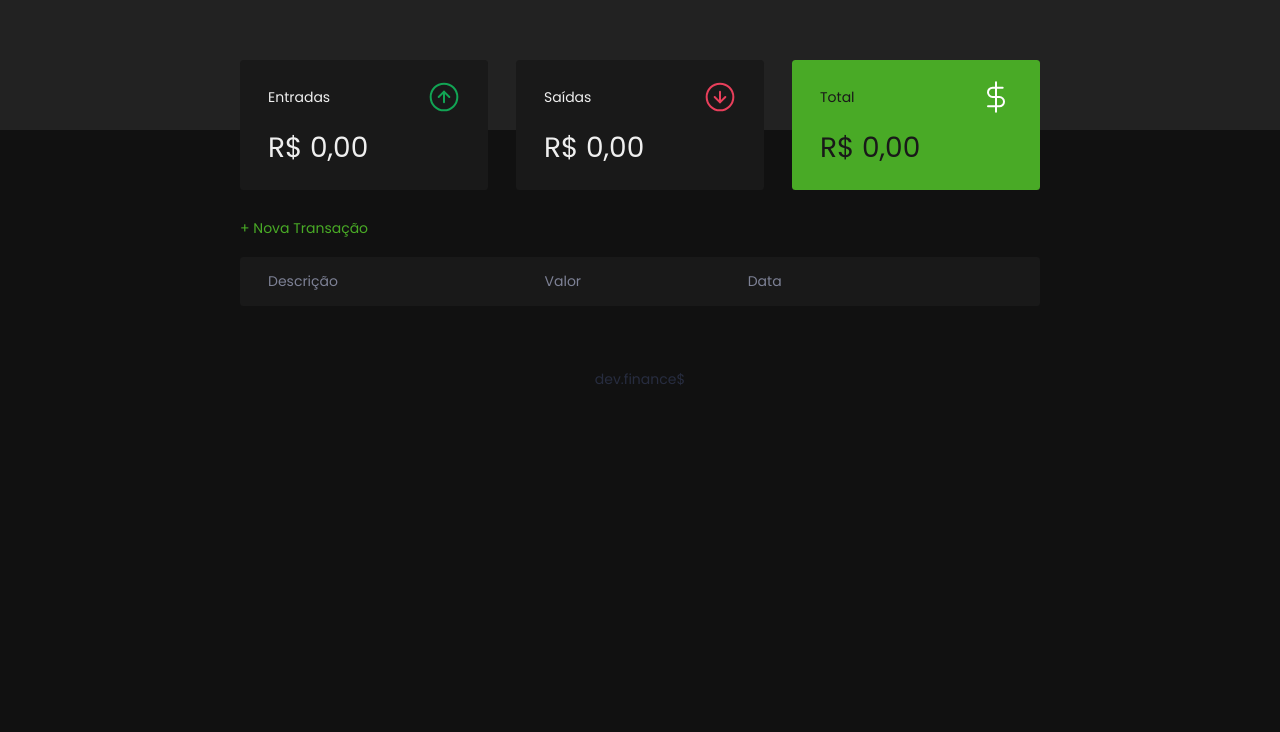
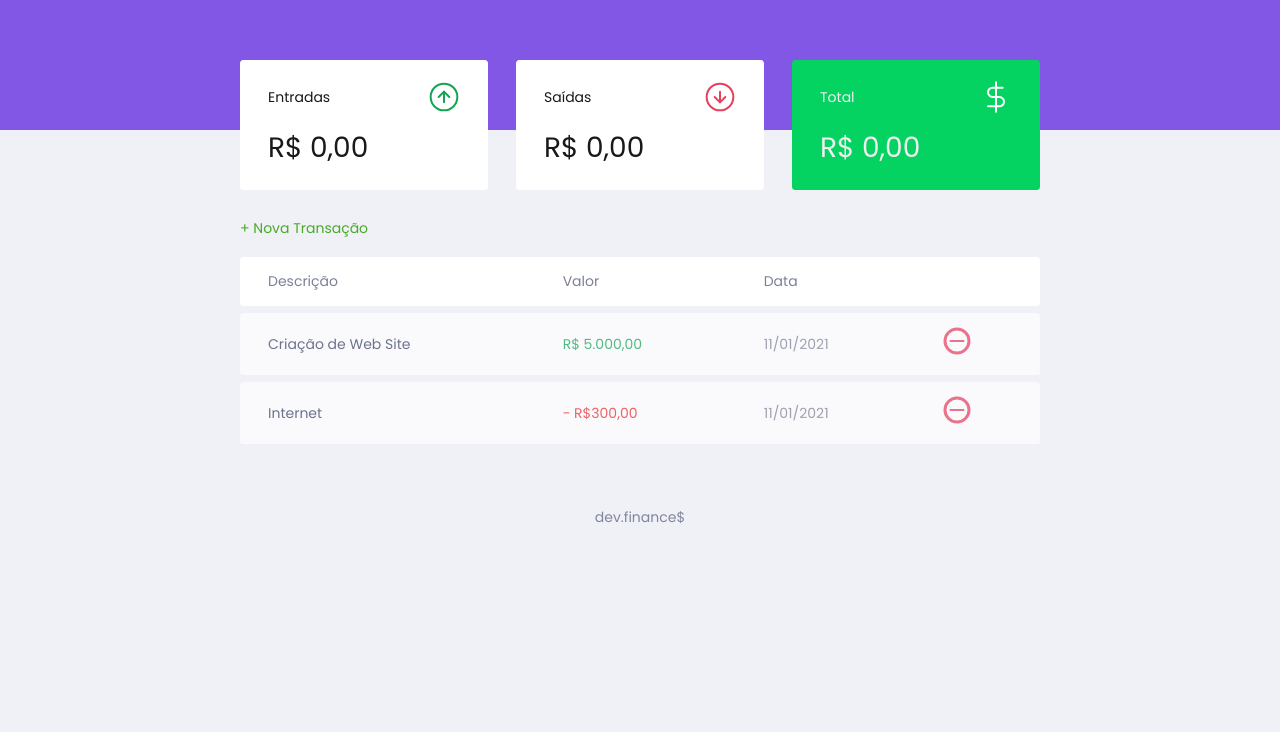
Before and after one commit to roger3g/dev-finaces, a website: page public/index.html in a window 1280 px wide. Shown: the part 68-800 px from the top of the page. Drawn offline with Linux system fonts and the light colour scheme.

Commit message:
change theme

```diff
--- a/public/index.html
+++ b/public/index.html
@@ -84,7 +84,20 @@
           </tr>
         </thead>
 
-        <tbody></tbody>
+        <tbody>
+          <tr>
+            <td class="descritpion">Criação de Web Site</td>
+            <td class="income">R$ 5.000,00</td>
+            <td class="date">11/01/2021</td>
+            <td><img src="../assets/minus.svg"></td>
+          </tr>
+          <tr>
+            <td class="descritpion">Internet</td>
+            <td class="expense">- R$300,00</td>
+            <td class="date">11/01/2021</td>
+            <td><img src="../assets/minus.svg"></td>
+          </tr>
+        </tbody>
       </table>
     </section>
   </main>
--- a/public/styles/scss/_base.scss
+++ b/public/styles/scss/_base.scss
@@ -16,7 +16,7 @@ html {
 }
 
 body {
-  background-color: #111;
+  background-color: #F0F0F7;
   font-family: 'Poppins', sans-serif;
 
   .container {
--- a/public/styles/scss/_card.scss
+++ b/public/styles/scss/_card.scss
@@ -2,8 +2,9 @@
   padding: 1.5rem 2rem;
   margin-bottom: 2rem;
   border-radius: 0.25rem;
-  background-color: #191919;
-  color: #efefef;
+  // background-color: #191919;
+  background-color: #FFF;
+  color: #191919;
 
   h3 {
     font-weight: normal;
@@ -19,7 +20,8 @@
   }
 
   &.total {
-    background-color: #49AA26;
-    color: #191919;
+    // background-color: #49AA26;
+    background-color: #04D361;
+    color: #efefef;
   }
 }
--- a/public/styles/scss/_form.scss
+++ b/public/styles/scss/_form.scss
@@ -3,6 +3,7 @@
 
   h2 {
     margin-top: 0;
+    color: #6A6180;
   }
 
   form input {
@@ -10,8 +11,8 @@
     border: none;
     border-radius: 0.2rem;
     padding: 0.8rem;
-    color: #F0F0F5;
-    background-color: #191919;
+    color: #6A6180;
+    background-color: #FFF;
   }
 
   .input-group {
@@ -19,7 +20,6 @@
 
     small {
       opacity: 0.4;
-      color: #efefef;
     }
 
     &.actions {
--- a/public/styles/scss/_header.scss
+++ b/public/styles/scss/_header.scss
@@ -1,6 +1,7 @@
 header {
   padding: 2rem 0 10rem;
-  background-color: #222;
+  // background-color: #222;
+  background-color: #8257E5;
   text-align: center;
 
   #logo {
--- a/public/styles/scss/_links-buttons.scss
+++ b/public/styles/scss/_links-buttons.scss
@@ -3,7 +3,7 @@ a {
   text-decoration: none;
 
   &:hover {
-    color: #3DD705;
+    color: #04D361;
   }
 }
 
--- a/public/styles/scss/_modal.scss
+++ b/public/styles/scss/_modal.scss
@@ -20,7 +20,7 @@
     width: 90%;
     max-width: 500px;
 
-    background-color: #111;
+    background-color: #F0F0F7;
     padding: 2.4rem;
     position: relative;
     z-index: 1;
--- a/public/styles/scss/_table.scss
+++ b/public/styles/scss/_table.scss
@@ -19,7 +19,7 @@
     }
 
     thead th {
-      background-color: #191919;
+      background-color: #FFF;
       font-weight: normal;
       padding: 1rem 2rem;
       text-align: left;
@@ -34,20 +34,20 @@
     }
 
     tbody td {
-      background-color: #191919;
+      background-color: #FFF;
       padding: 1rem 2rem;
     }
 
     td.descritpion {
-      color: #efefef;
+      color: #363f5f;
     }
 
     td.income {
-      color: #15bc61;
+      color: #12a454;
     }
 
     td.expense {
-      color: #f92c2c;
+      color: #e92929;
     }
 
     img {
```
Also changed, not shown: public/styles/css/index.css, 1 other file.
